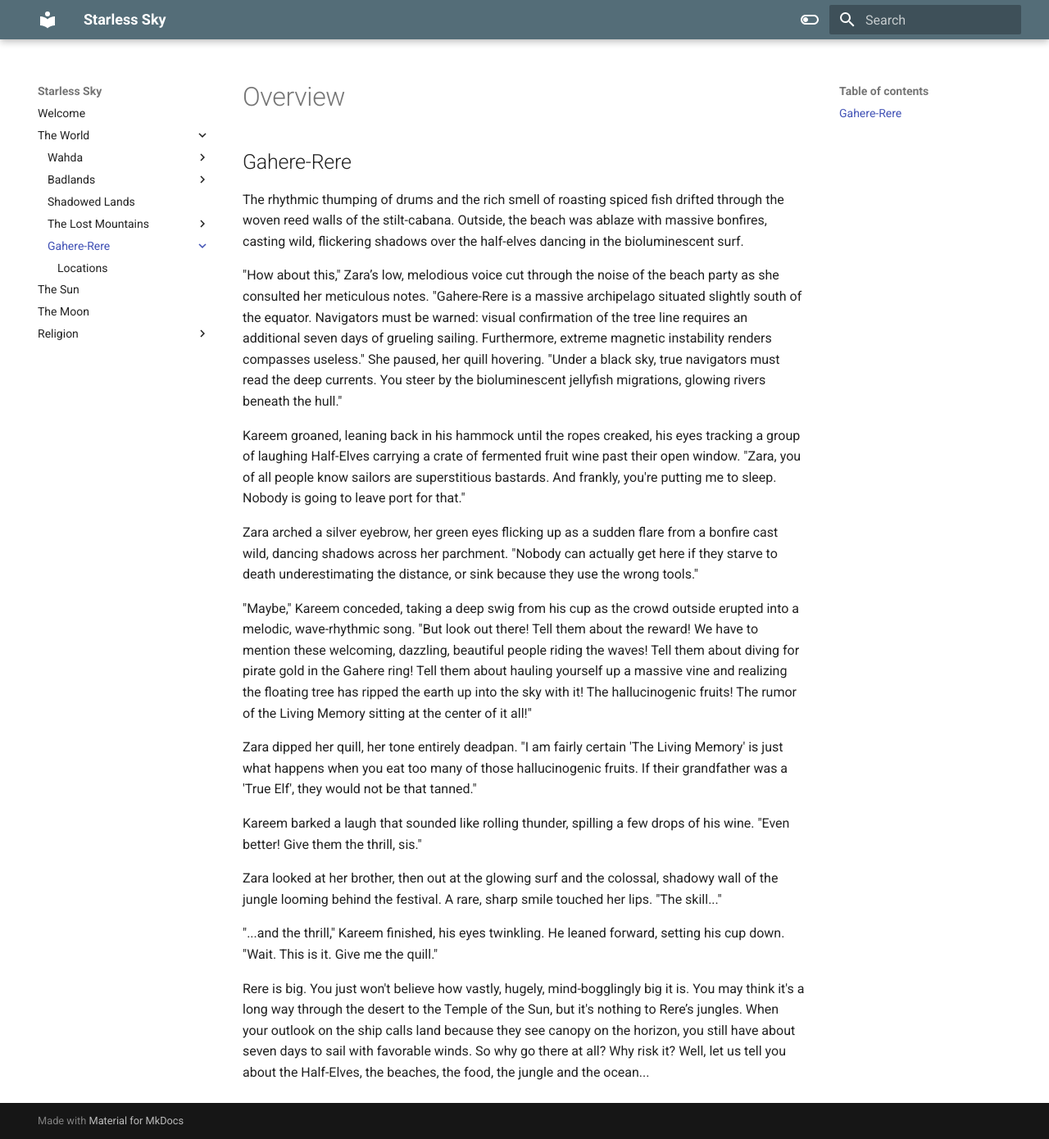
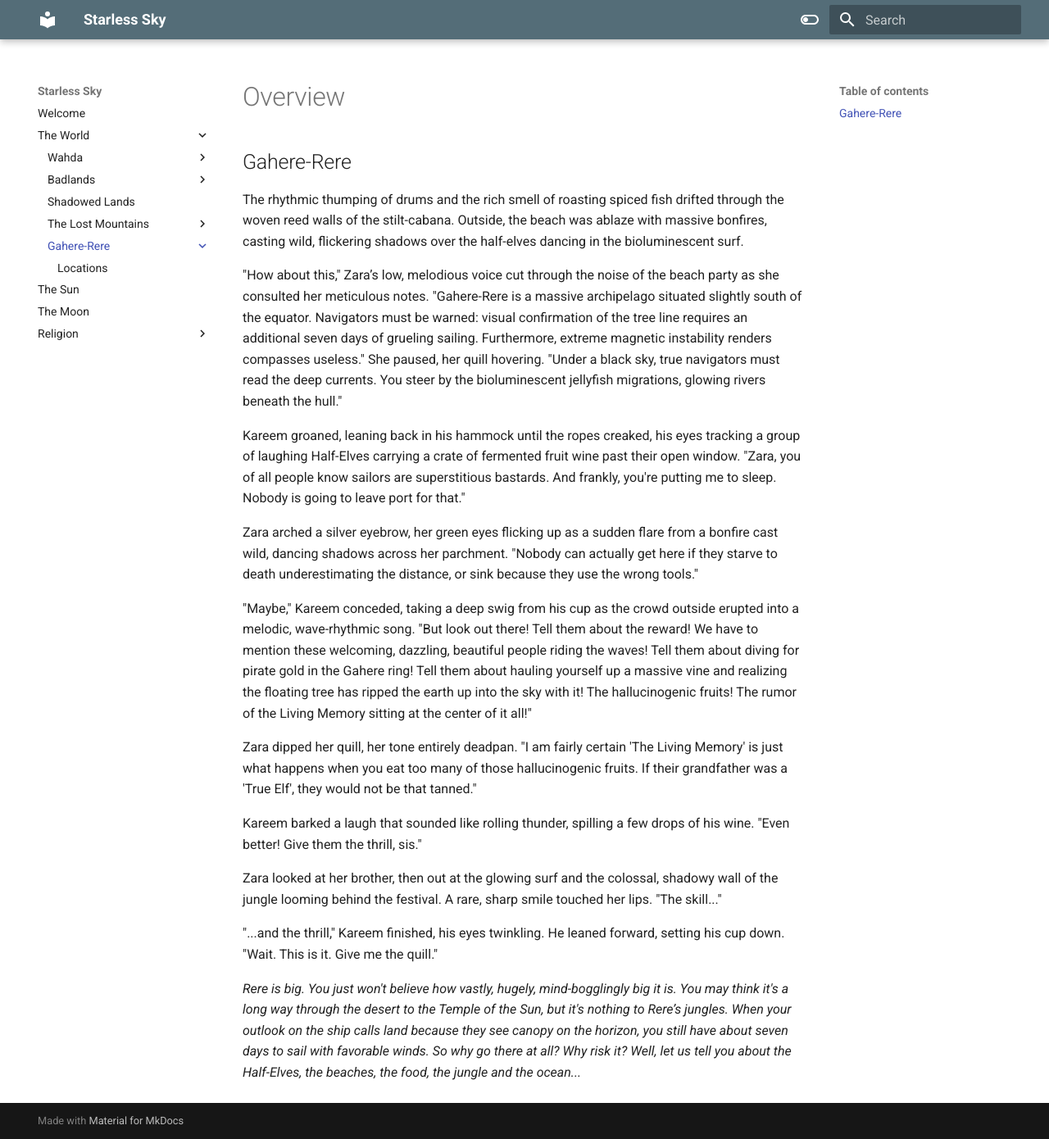
Before and after one commit to Matt4C6F656872/Starless-Sky, an MkDocs documentation site: the page built from docs/the-world/gahere-rere/index.md, in a window 1280 px wide and 1390 px high. Shown: the whole window at 82% size. Built offline with MkDocs 1.6.1 and Material for MkDocs 9.7.7, drawn with Linux system fonts in a browser that asks for light colours.

```diff
--- a/docs/the-world/gahere-rere/index.md
+++ b/docs/the-world/gahere-rere/index.md
@@ -17,4 +17,4 @@ Zara looked at her brother, then out at the glowing surf and the colossal, shado
 
 "...and the thrill," Kareem finished, his eyes twinkling. He leaned forward, setting his cup down. "Wait. This is it. Give me the quill."
 
-Rere is big. You just won't believe how vastly, hugely, mind-bogglingly big it is. You may think it's a long way through the desert to the Temple of the Sun, but it's nothing to Rere’s jungles. When your outlook on the ship calls land because they see canopy on the horizon, you still have about seven days to sail with favorable winds. So why go there at all? Why risk it? Well, let us tell you about the Half-Elves, the beaches, the food, the jungle and the ocean...
+*Rere is big. You just won't believe how vastly, hugely, mind-bogglingly big it is. You may think it's a long way through the desert to the Temple of the Sun, but it's nothing to Rere’s jungles. When your outlook on the ship calls land because they see canopy on the horizon, you still have about seven days to sail with favorable winds. So why go there at all? Why risk it? Well, let us tell you about the Half-Elves, the beaches, the food, the jungle and the ocean...*
```
